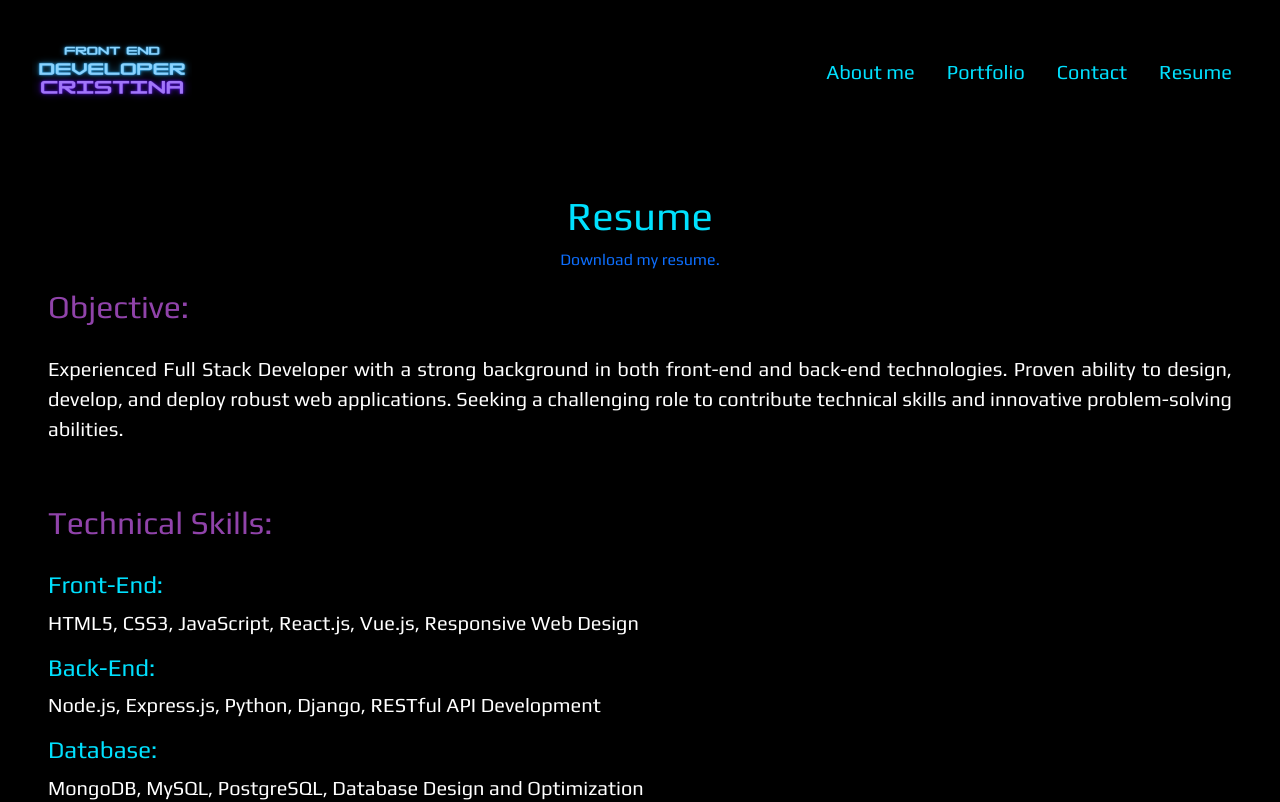
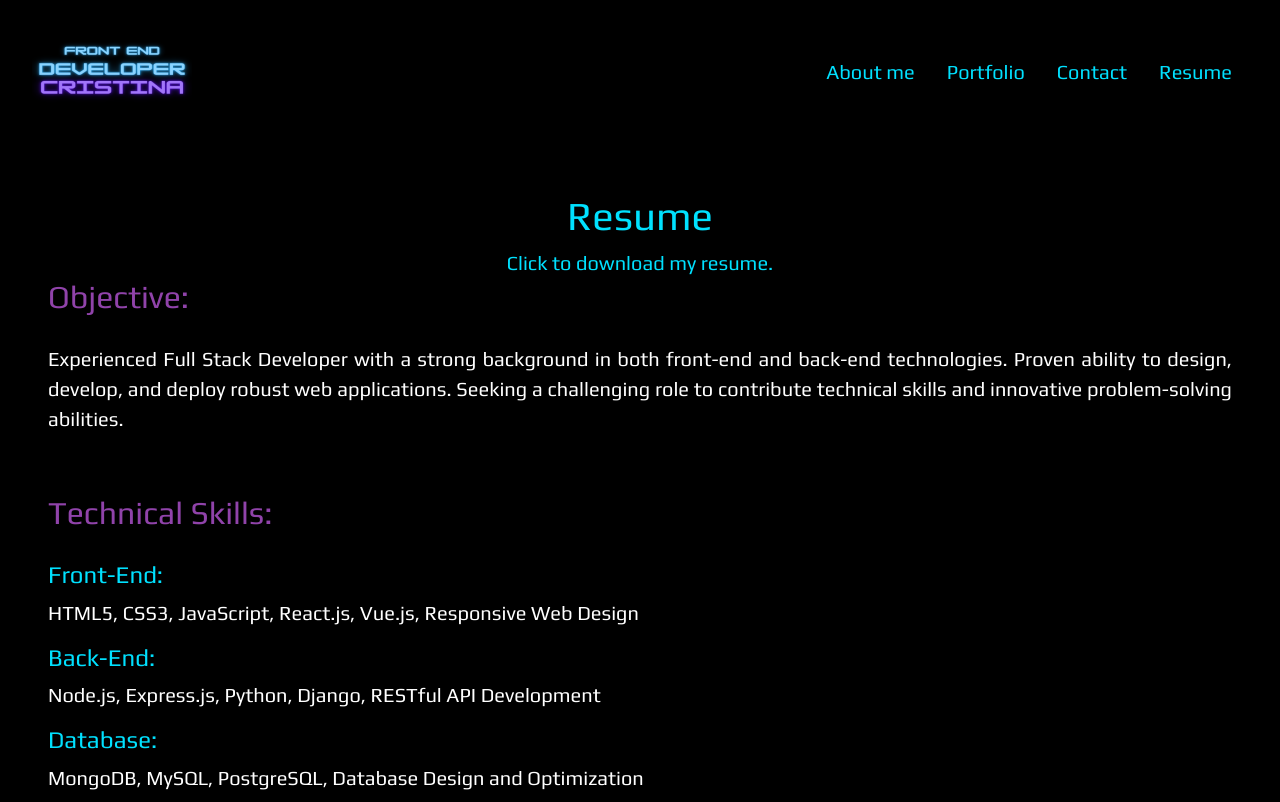
Before and after one commit to garmercy/React-Portfolio, a React (Vite) app: page /Resume in a window 1280 px wide. Shown: the top 802 px of the page. Built offline with nearby package versions, Linux system fonts and the light colour scheme.

Commit message:
resume style

```diff
--- a/src/App.css
+++ b/src/App.css
@@ -176,6 +176,13 @@
 h4{
   color: rgb(0, 225, 255);
 }
+#resumeLink{
+  font-size: 20px;
+  color: rgb(0, 225, 255);
+}
+#resumeLink:hover{
+  color: #d864ffaa;
+}
 /* ------------PORTFOLIO STYLE-------------- */
 .display-4{
   border-radius: 35px;
--- a/src/pages/Resume.jsx
+++ b/src/pages/Resume.jsx
@@ -1,14 +1,9 @@
-import resume from '../assets/img/resume.jpg';
 import MyPDF from '../assets/img/resume.jpg';
 export default function Resume() {
   return (
     <div id="containerFrontAbout">
-
       <h1>Resume</h1>
-      <p>
-        <a href={MyPDF} download="Resume.jpg"> Download my resume.</a>
-      </p>
-
+      <a id='resumeLink' href={MyPDF} download="Resume.jpg">Click to download my resume.</a>
       <div class="col-lg-12">
         <h2 id="h1AboutMe" >Objective:</h2>
       </div>
```
